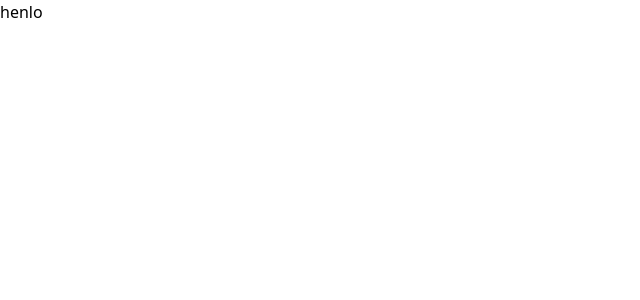
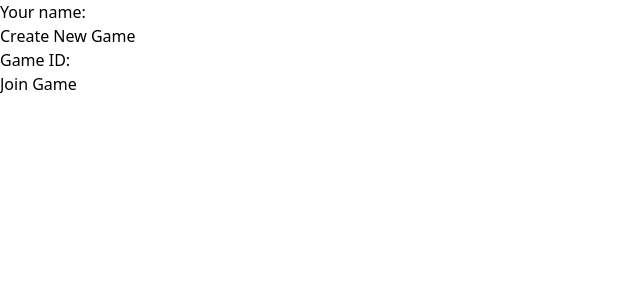
Before and after one commit to hwabis/soosh-ego, a React (Vite) app in the folder SooshEgoClient/: page / in a window 1280 px wide. Shown: the top 300 px of the page, without its empty margins (0-640 px from the left). Built offline with nearby package versions, Linux system fonts and the light colour scheme.

Commit message:
zeus from league of legend

```diff
--- a/SooshEgoClient/src/App.tsx
+++ b/SooshEgoClient/src/App.tsx
@@ -2,9 +2,9 @@ import GameLobby from './components/GameLobby';
 
 function App() {
   return (
-    <>
+    <div>
       <GameLobby />
-    </>
+    </div>
   )
 }
 
--- a/SooshEgoClient/src/components/GameLobby.tsx
+++ b/SooshEgoClient/src/components/GameLobby.tsx
@@ -1,10 +1,17 @@
 const GameLobby = () => {
   return (
-    <>
-      <h1 className="text-3xl font-bold underline">
-        henlo
-      </h1>
-    </>
+    <div>
+      <div>
+        <label>Your name: </label>
+        <input type="text" />
+      </div>
+      <button>Create New Game</button>
+      <div>
+        <label>Game ID: </label>
+        <input type="text" />
+      </div>
+      <button>Join Game</button>
+    </div>
   );
 }
 
```
